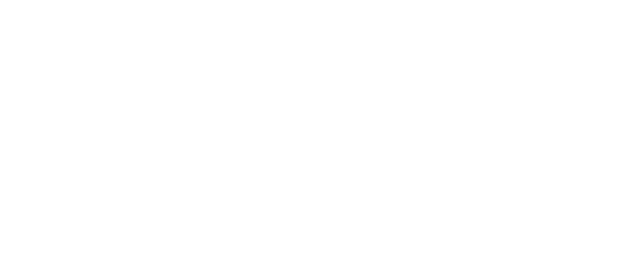
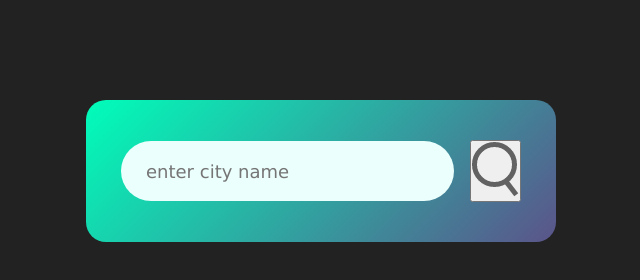
Before and after one commit to sxumit/WeatherApp-API, a plain HTML site: page index.html in a window 1280 px wide. Shown: the whole page, without its empty margins (319-959 px from the left). Drawn offline with Linux system fonts and the light colour scheme.

Commit message:
made CSS of the app

```diff
--- a/index.html
+++ b/index.html
@@ -7,6 +7,12 @@
     <link rel="stylesheet" href="style.css">
 </head>
 <body>
+    <div class="card">
+        <div class="search">
+            <input type="text" placeholder="enter city name" spellcheck="false">
+            <button><img src="images/search.png"></button>
+        </div>
+    </div>
 
 </body>
 </html>
--- a/style.css
+++ b/style.css
@@ -1,6 +1,46 @@
 * {
     margin: 0;
     padding: 0;
-    font-family: 'poppins', 'sans-serif';
+    font-family: Verdana, Geneva, Tahoma, sans-serif;
     box-sizing: border-box;
 }
+
+body {
+    background-color: #222;
+}
+
+.card {
+    width: 90%;
+    max-width: 470px;
+    background: linear-gradient(135deg, #00feba, #5b548a);
+    color: #fff;
+    /*text color*/
+    margin: 100px auto 0;
+    /*margin 100 from top and 0 from bottom*/
+    border-radius: 20px;
+    /*to make corners round*/
+    padding: 40px 35px;
+    /*for space inside the card*/
+    text-align: center;
+}
+
+.search {
+    /*now the input field and search button is aligned horizontally*/
+    width: 100%;
+    display: flex;
+    align-items: center;
+    justify-content: space-between;
+}
+
+.search input {
+    border: 0;
+    outline: 0;
+    background: #ebfffc;
+    color: #555;
+    padding: 10px 25px;
+    height: 60px;
+    border-radius: 30px;
+    flex: 1;
+    margin-right: 16px;
+    font-size: 18px;
+}
```
Also changed, not shown: 1 other file.
